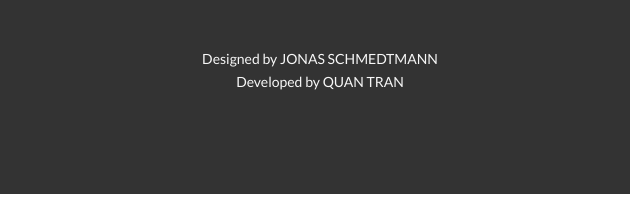
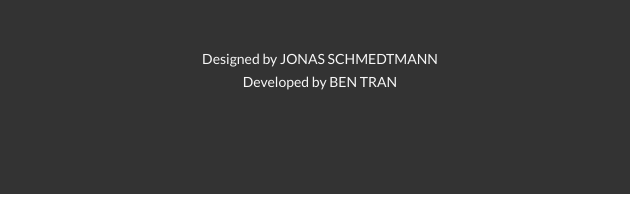
Before and after one commit to quantranwot/Natours, a website: page index.html in a window 1280 px wide. Shown: the part 5813-6034 px from the top of the page, 620-1260 px from the left. Drawn offline with Linux system fonts and the light colour scheme.

Commit message:
Update index.html

```diff
--- a/index.html
+++ b/index.html
@@ -351,7 +351,7 @@
             Designed by
             <a href="" class="footer__link">Jonas Schmedtmann</a
             ><br />
-            Developed by <a href="https://github.com/quantranwot" class="footer__link">Quan Tran</a>
+            Developed by <a href="https://github.com/benztranwot" class="footer__link">Ben Tran</a>
           </p>
           <!-- <p class="footer__copyright">
             Built by <a href="#" class="footer__link">Jonas Schmedtmann</a> for his online course
```
